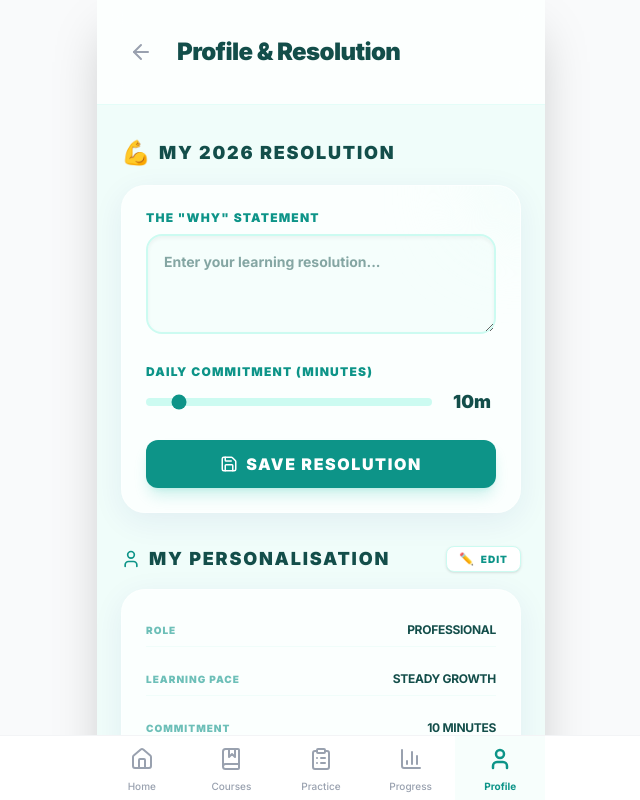
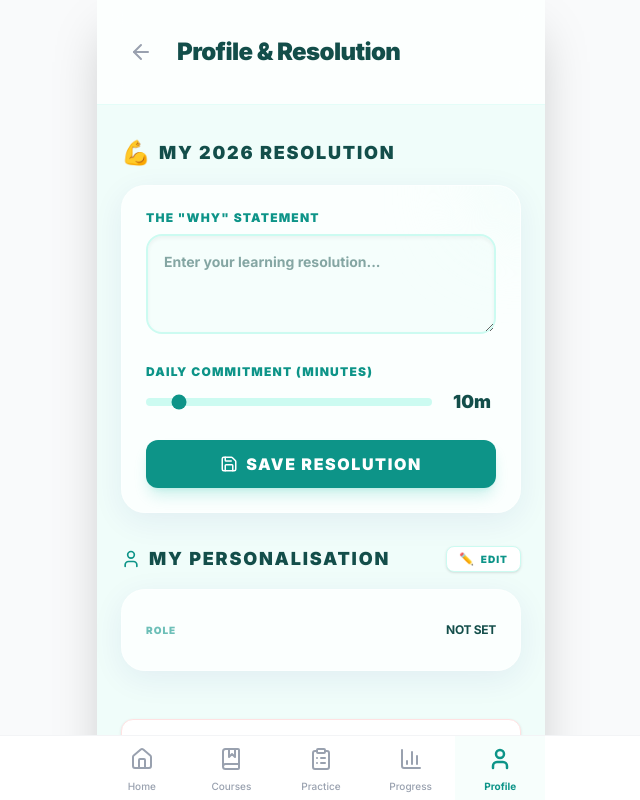
Before and after one commit to FirstStepTechnologies/vina_frontend, a Next.js app: page /profile in a window 1280 px wide. Shown: the top 800 px of the page, without its empty margins (319-959 px from the left). Built offline with nearby package versions, Linux system fonts and the light colour scheme; no server answers.

Commit message:
Simplify profile personalisation to show only role

```diff
--- a/src/app/profile/page.tsx
+++ b/src/app/profile/page.tsx
@@ -35,22 +35,7 @@ export default function ProfilePage() {
         }
     };
 
-    const onboardingSummary = user?.onboardingResponses ? [
-        { label: "Role", value: user.onboardingResponses.role },
-        { label: "Industry", value: user.onboardingResponses.industry },
-        { label: "Experience", value: user.onboardingResponses.experience },
-        { label: "Leadership", value: user.onboardingResponses.level },
-        { label: "Focus Goal", value: user.onboardingResponses.goal },
-        { label: "Learning Pace", value: user.onboardingResponses.pace },
-        { label: "Commitment", value: user.onboardingResponses.commitment },
-        { label: "Reminders", value: user.onboardingResponses.reminders },
-        { label: "Timeline", value: user.onboardingResponses.timeline },
-    ] : [
-        // Fallback for existing users in demo
-        { label: "Role", value: user?.profile?.profession || "Professional" },
-        { label: "Learning Pace", value: "Steady Growth" },
-        { label: "Commitment", value: `${user?.profile?.daily_goal_minutes || 10} Minutes` },
-    ];
+    const role = user?.onboardingResponses?.role || user?.profile?.profession || "Not set";
 
     return (
         <div className="flex flex-col min-h-screen bg-[#f0fdfa] pb-24">
@@ -137,12 +122,10 @@ export default function ProfilePage() {
                     </div>
                     <Card className="p-6 bg-white border-teal-100 shadow-sm relative overflow-hidden">
                         <div className="grid grid-cols-1 gap-4">
-                            {onboardingSummary.map((item, i) => (
-                                <div key={i} className="flex justify-between items-center py-2 border-b border-teal-50 last:border-0">
-                                    <span className="text-[10px] font-black text-teal-600/60 uppercase tracking-widest">{item.label}</span>
-                                    <span className="text-xs font-bold text-teal-900 uppercase tracking-tight">{item.value || "Not set"}</span>
-                                </div>
-                            ))}
+                            <div className="flex justify-between items-center py-2">
+                                <span className="text-[10px] font-black text-teal-600/60 uppercase tracking-widest">Role</span>
+                                <span className="text-xs font-bold text-teal-900 uppercase tracking-tight">{role}</span>
+                            </div>
                         </div>
                     </Card>
                 </section>
```
